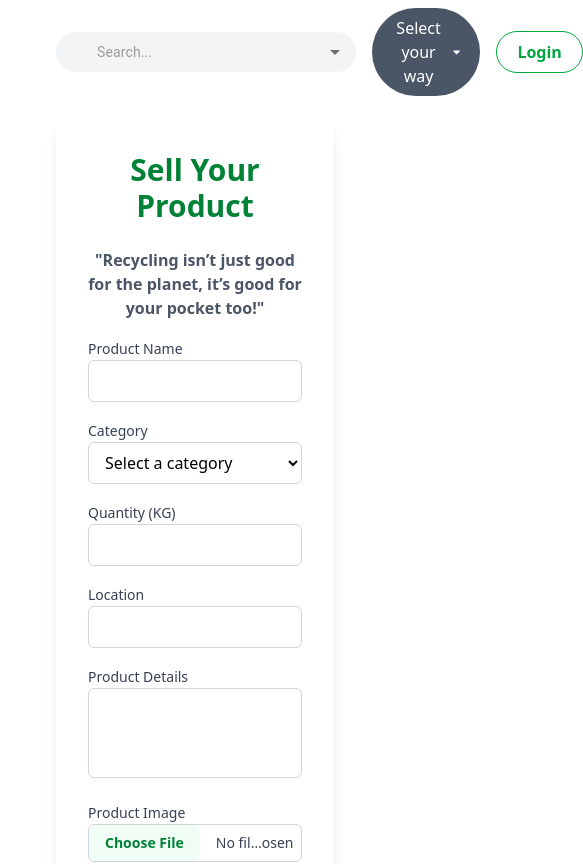
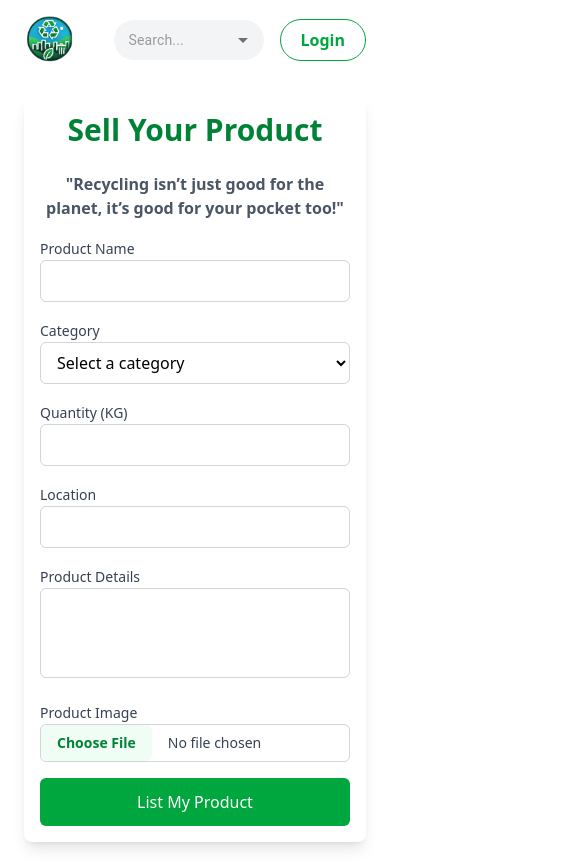
Before and after one commit to BimochanBhattarai/Null-Pointer-Frontend, a React (Vite) app: page /sell in a window 390 px wide. Shown: the top 864 px of the page, 583 px wide, since content can reach past the window. Built offline with nearby package versions, Linux system fonts and the light colour scheme.

Commit message:
Navbar Responsive Design

```diff
--- a/src/App.jsx
+++ b/src/App.jsx
@@ -6,7 +6,7 @@ function App() {
   return (
     <>
       <Router>
-        <div className='px-10'>
+        <div className='px-2 md:px-10'>
         <MyRoutes />
         </div>
       </Router>
--- a/src/Navbar/Navbar.jsx
+++ b/src/Navbar/Navbar.jsx
@@ -1,13 +1,13 @@
-import React, { useState, useEffect } from "react";
-import { Link, useLocation, useNavigate } from "react-router-dom";
+import React, { useState, useEffect } from 'react';
+import { Link, useLocation, useNavigate } from 'react-router-dom';
 import TextField from '@mui/material/TextField';
 import Autocomplete from '@mui/material/Autocomplete';
-import { FaSearch, FaUserCircle, FaCaretDown } from "react-icons/fa";
+import { FaSearch, FaUserCircle, FaCaretDown } from 'react-icons/fa';
 
 const Navbar = () => {
   const [menuOpen, setMenuOpen] = useState(false);
   const [userMenuOpen, setUserMenuOpen] = useState(false);
-  const [selectedOption, setSelectedOption] = useState("Select your way");
+  const [selectedOption, setSelectedOption] = useState('Select your way');
   const [isAboutMeExpanded, setIsAboutMeExpanded] = useState(false);
   const [isLoggedIn, setIsLoggedIn] = useState(false);
   const [showLoginButton, setShowLoginButton] = useState(true);
@@ -16,10 +16,10 @@ const Navbar = () => {
   const navigate = useNavigate();
 
   const userDetails = {
-    name: "John Doe",
-    phoneNumber: "+977 9812345678",
-    email: "johndoe@example.com",
-    username: "johndoe123",
+    name: 'John Doe',
+    phoneNumber: '+977 9812345678',
+    email: 'johndoe@example.com',
+    username: 'johndoe123',
     rewardPoints: 1500,
   };
 
@@ -43,15 +43,15 @@ const Navbar = () => {
 
   // Handle route changes
   useEffect(() => {
-    if (location.pathname === "/login" || location.pathname === "/register") {
+    if (location.pathname === '/login' || location.pathname === '/register') {
       setShowLoginButton(false);
     } else {
       setShowLoginButton(true);
     }
 
     // Reset selectedOption to default when navigating to the home route
-    if (location.pathname === "/") {
-      setSelectedOption("Select your way");
+    if (location.pathname === '/') {
+      setSelectedOption('Select your way');
     }
   }, [location.pathname]);
 
@@ -59,23 +59,30 @@ const Navbar = () => {
   const handleOptionClick = (option) => {
     setSelectedOption(option);
     setMenuOpen(false);
-    if (option === "Buy") {
-      navigate("/buy");
-    } else if (option === "Sell") {
-      navigate("/sell");
+    if (option === 'Buy') {
+      navigate('/buy');
+    } else if (option === 'Sell') {
+      navigate('/sell');
     }
   };
 
   return (
-    <nav className="bg-white py-2 px-4">
+    <nav className="bg-white py-4 px-4">
       <div className="flex flex-shrink-0 items-center justify-between">
         {/* Left Side: Logo/Image Icon */}
-        <div>
+        <div
+        // className="ml-[-35px] md:m-0"
+        >
           <Link to="/">
             <img
               src="/safanepal.png"
               alt="Logo"
-              className="h-12 w-auto rounded-lg"
+              className="h-12 w-auto rounded-lg hidden md:block"
+            />
+            <img
+              src="/safanepal1.png"
+              alt="Logo"
+              className="h-12 w-auto rounded-lg block md:hidden"
             />
           </Link>
         </div>
@@ -83,6 +90,8 @@ const Navbar = () => {
         {/* Right Side: Search Bar, Buy/Sell Toggle, Login */}
         <div className="flex items-center space-x-4">
           {/* Search Bar */}
+
+          <div className=''>
             <div className="relative flex-grow max-w-md">
               <div className="absolute inset-y-0 left-0 flex items-center pl-3 text-gray-400">
                 <FaSearch size={18} />
@@ -91,20 +100,18 @@ const Navbar = () => {
                 disablePortal
                 options={staticData}
                 sx={{
-                width: '300px',
+                  width: { xs: '150px', sm: '300px' },
+
                   '& .MuiInputBase-root': {
                     height: '40px',
                     borderRadius: '20px',
                     backgroundColor: '#f3f4f6',
                     border: 'none',
-                  paddingLeft: '36px',
+                    // paddingLeft: '36px',
+                    paddingLeft: { xs: '10px', sm: '20px' },
                     fontSize: '14px',
-                  '&:hover': {
-                    backgroundColor: '#e5e7eb',
-                  },
-                  '& .MuiOutlinedInput-notchedOutline': {
-                    border: 'none',
-                  },
+                    '&:hover': { backgroundColor: '#e5e7eb' },
+                    '& .MuiOutlinedInput-notchedOutline': { border: 'none' },
                   },
                 }}
                 renderInput={(params) => (
@@ -118,16 +125,17 @@ const Navbar = () => {
                 )}
               />
             </div>
+          </div>
 
           {/* Buy/Sell Toggle */}
-          <div className="relative">
+          <div className="relative hidden md:block">
             <button
               className={`px-5 py-2 rounded-full text-white font-medium transition duration-300 flex items-center space-x-2 ${
-                selectedOption === "Buy"
-                  ? "bg-green-600 hover:bg-green-700"
-                  : selectedOption === "Sell"
-                  ? "bg-red-600 hover:bg-red-700"
-                  : "bg-gray-600 hover:bg-gray-700"
+                selectedOption === 'Buy'
+                  ? 'bg-green-600 hover:bg-green-700'
+                  : selectedOption === 'Sell'
+                    ? 'bg-red-600 hover:bg-red-700'
+                    : 'bg-gray-600 hover:bg-gray-700'
               }`}
               onClick={() => setMenuOpen(!menuOpen)}
             >
@@ -138,17 +146,17 @@ const Navbar = () => {
               <div className="absolute mt-2 w-48 bg-white border border-gray-200 rounded-lg shadow-lg z-10">
                 <button
                   className={`block w-full text-left px-4 py-2 text-sm text-gray-700 hover:bg-gray-100 ${
-                    selectedOption === "Buy" ? "bg-green-100" : ""
+                    selectedOption === 'Buy' ? 'bg-green-100' : ''
                   }`}
-                  onClick={() => handleOptionClick("Buy")}
+                  onClick={() => handleOptionClick('Buy')}
                 >
                   Buy
                 </button>
                 <button
                   className={`block w-full text-left px-4 py-2 text-sm text-gray-700 hover:bg-gray-100 ${
-                    selectedOption === "Sell" ? "bg-red-100" : ""
+                    selectedOption === 'Sell' ? 'bg-red-100' : ''
                   }`}
-                  onClick={() => handleOptionClick("Sell")}
+                  onClick={() => handleOptionClick('Sell')}
                 >
                   Sell
                 </button>
@@ -181,7 +189,7 @@ const Navbar = () => {
                     className="block w-full text-left px-4 py-2 text-sm text-gray-700 hover:bg-gray-100"
                     onClick={() => setIsAboutMeExpanded(!isAboutMeExpanded)}
                   >
-                    {isAboutMeExpanded ? "Hide Details" : "About Me"}
+                    {isAboutMeExpanded ? 'Hide Details' : 'About Me'}
                   </button>
                   {isAboutMeExpanded && (
                     <div className="px-4 py-2 text-sm text-gray-700 border-t border-gray-200">
--- a/src/Pages/Sell.jsx
+++ b/src/Pages/Sell.jsx
@@ -73,7 +73,7 @@ const Sell = () => {
           initial={{ opacity: 0, y: 50 }}
           animate={{ opacity: 1, y: 0 }}
           transition={{ duration: 0.5 }}
-          className="bg-white p-8 rounded-lg shadow-lg w-full max-w-2xl"
+          className="bg-white p-4 md:p-8 rounded-lg shadow-lg w-full max-w-2xl"
         >
           <h1 className="text-3xl font-bold text-center text-green-700 mb-6">
             Sell Your Product
--- a/vite.config.js
+++ b/vite.config.js
@@ -5,7 +5,5 @@ import tailwindcss from '@tailwindcss/vite';
 // https://vite.dev/config/
 export default defineConfig({
   plugins: [react(), tailwindcss()],
-  server: {
-    allowedHosts: ['b257-202-166-220-132.ngrok-free.app'],
-  },
+
 });
```
Lines whose indentation alone changed are shown as unchanged.
